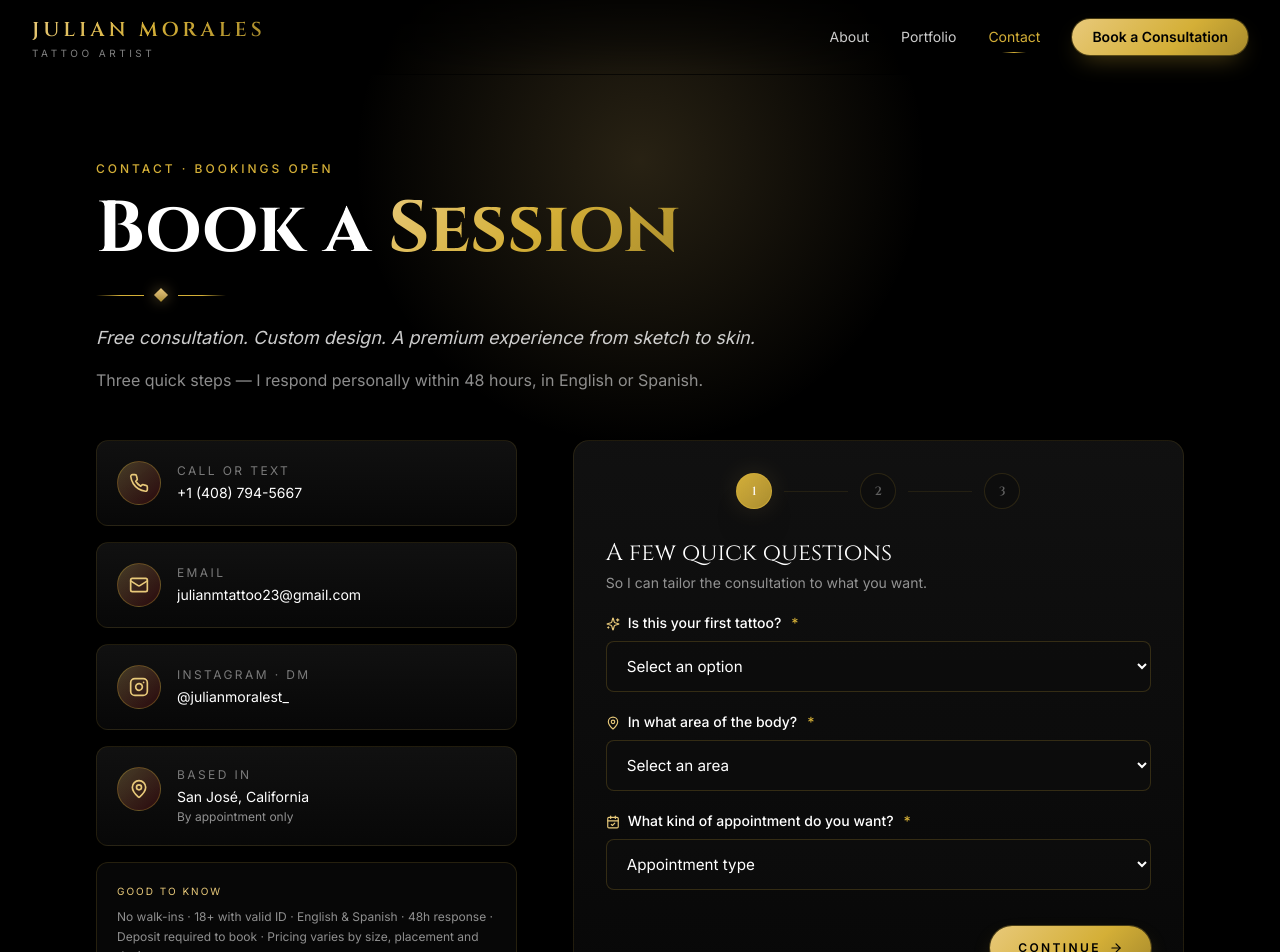
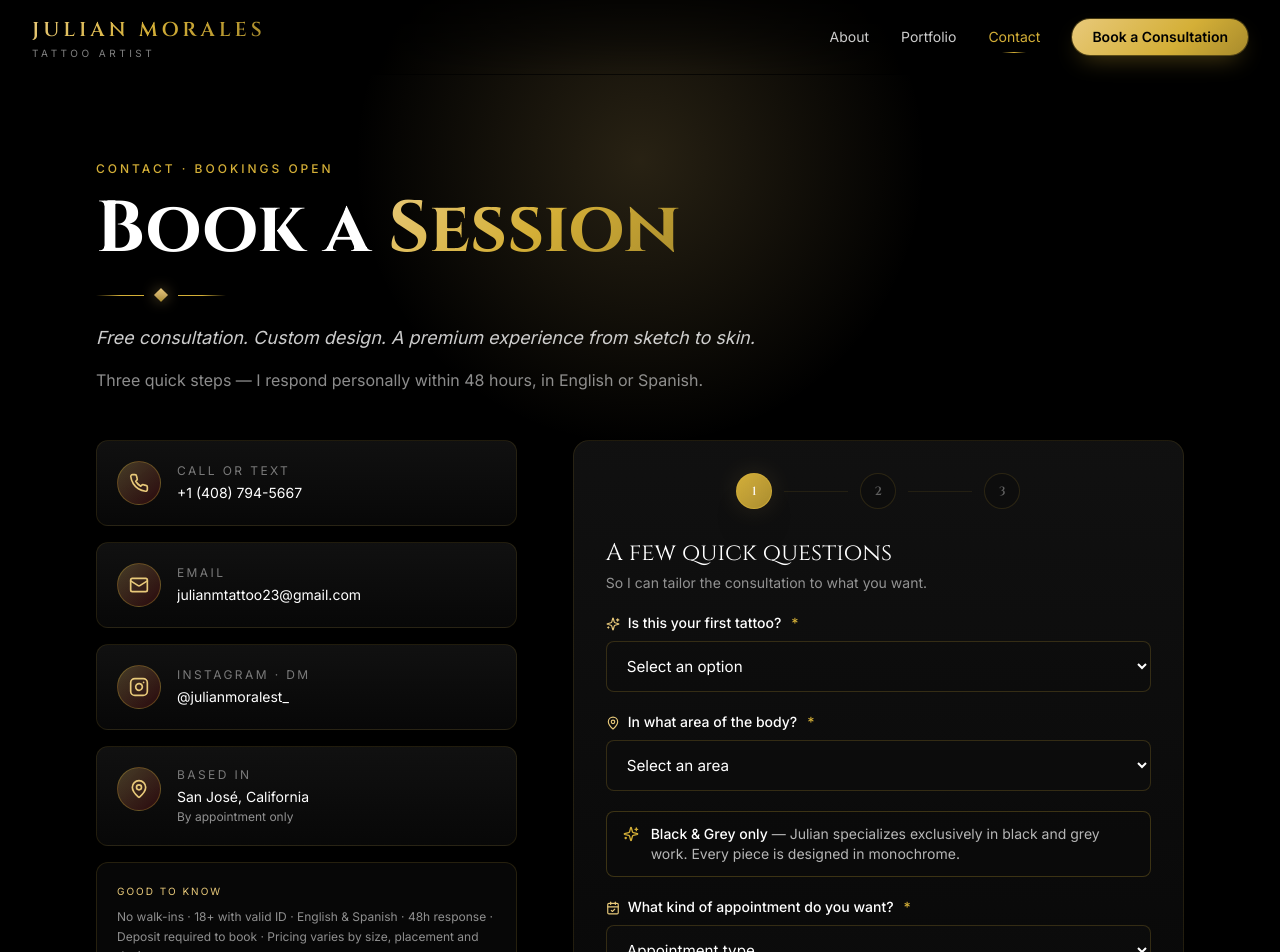
Before and after one commit to agencygi10-cell/julianmoralestattoo-website, a Next.js app: page /contact in a window 1280 px wide. Shown: the top 952 px of the page. Built offline with nearby package versions, Linux system fonts and the light colour scheme.

Commit message:
feat: visible 'Black & Grey only' notice in step 1 where the color selector was

```diff
--- a/components/Contact.tsx
+++ b/components/Contact.tsx
@@ -313,8 +313,23 @@ export default function Contact() {
                         </select>
                       </Field>
 
-                      {/* Julian works exclusively in black & grey — no color
-                          selector; the API stamps "Black and Grey". */}
+                      {/* Julian works exclusively in black & grey — the old
+                          color selector is replaced by this notice; the API
+                          stamps "Black and Grey" on every lead. */}
+                      <div className="flex items-start gap-3 rounded-lg border border-brand-gold/25 bg-brand-ink/40 px-4 py-3">
+                        <Sparkles
+                          size={16}
+                          className="mt-0.5 shrink-0 text-brand-gold"
+                        />
+                        <p className="text-xs sm:text-sm leading-relaxed text-white/70">
+                          <span className="text-white font-medium">
+                            Black &amp; Grey only
+                          </span>{" "}
+                          — Julian specializes exclusively in black and grey
+                          work. Every piece is designed in monochrome.
+                        </p>
+                      </div>
+
                       <Field
                         label="What kind of appointment do you want?"
                         icon={<CalendarCheck size={14} />}
```
